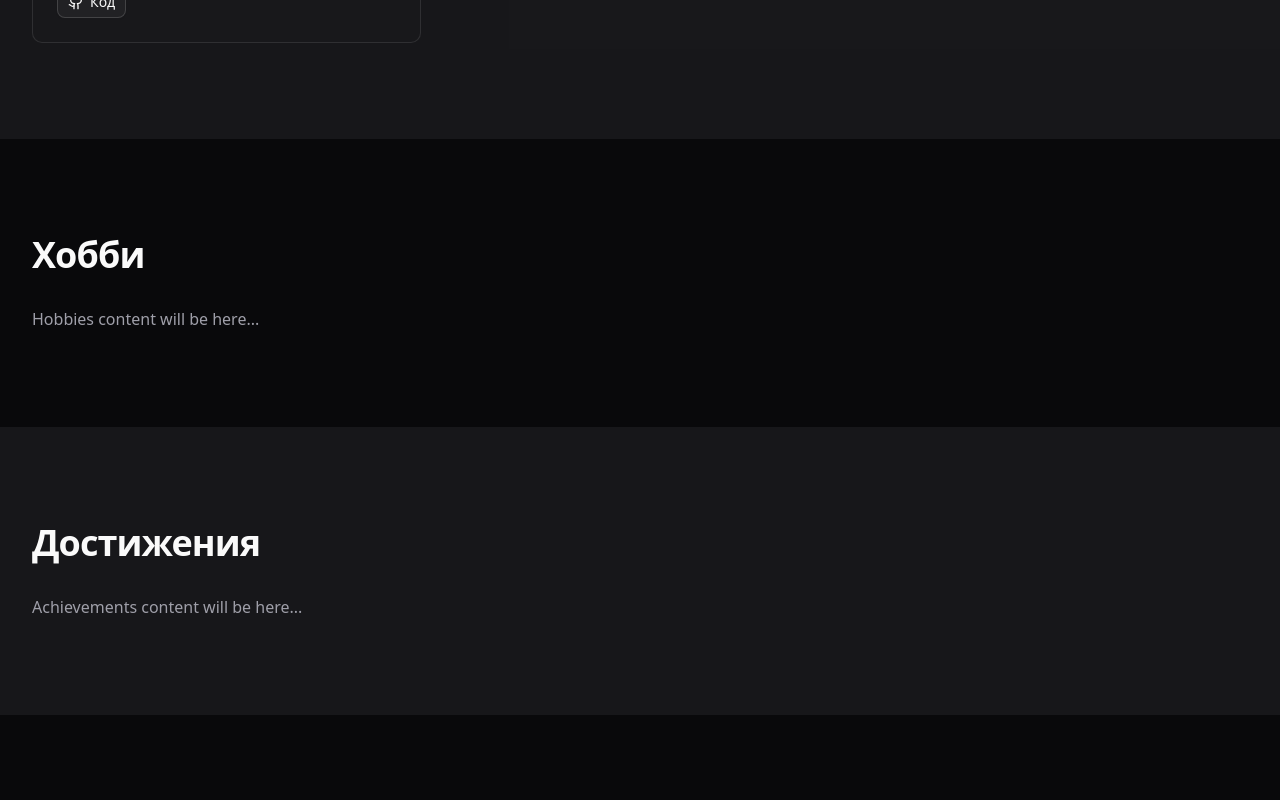
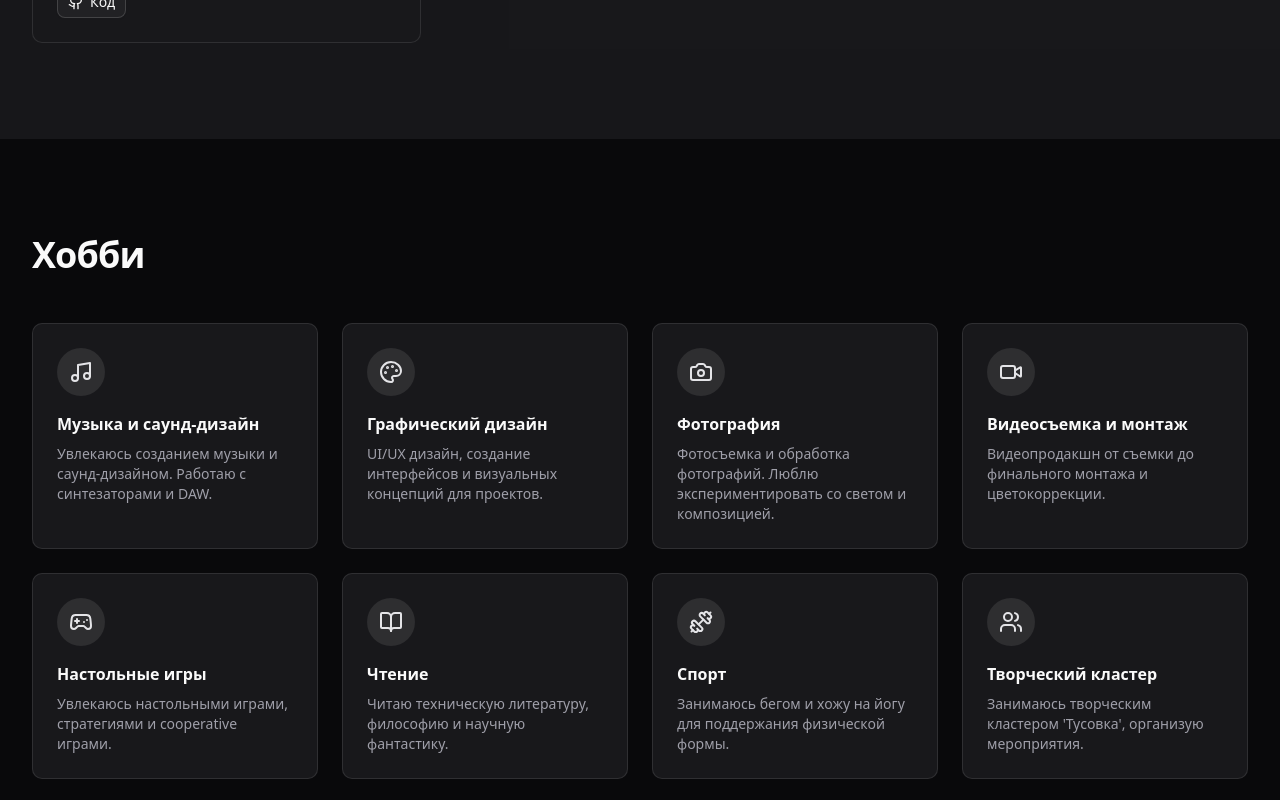
Before and after one commit to pruffit/portfolio-cv, a React (Vite) app: page / in a window 1280 px wide. Shown: the part 5540-6340 px from the top of the page. Built offline with nearby package versions, Linux system fonts and the light colour scheme.

Commit message:
feat: add hobbies section with 8 hobbies

```diff
--- a/src/app/App.tsx
+++ b/src/app/App.tsx
@@ -4,6 +4,7 @@ import { AboutSection } from '@/widgets/about-section'
 import { SkillsSection } from '@/widgets/skills-section'
 import { ExperienceSection } from '@/widgets/experience-section'
 import { ProjectsSection } from '@/widgets/projects-section'
+import { HobbiesSection } from '@/widgets/hobbies-section'
 import { useTranslation } from 'react-i18next'
 
 export function App() {
@@ -19,9 +20,7 @@ export function App() {
 
       <ProjectsSection />
 
-      <Section id="hobbies" title={t('nav.hobbies')}>
-        <p className="text-muted-foreground">Hobbies content will be here...</p>
-      </Section>
+      <HobbiesSection />
 
       <Section id="achievements" title={t('nav.achievements')} className="bg-muted/50">
         <p className="text-muted-foreground">Achievements content will be here...</p>
--- a/src/app/providers/i18n/en.json
+++ b/src/app/providers/i18n/en.json
@@ -180,6 +180,41 @@
       "description": "Form validation system with React Hook Form, Zod schemas and custom validators."
     }
   },
+  "hobbies": {
+    "title": "Hobbies",
+    "music": {
+      "title": "Music & Sound Design",
+      "description": "Passionate about music production and sound design. Working with synthesizers and DAWs."
+    },
+    "design": {
+      "title": "Graphic Design",
+      "description": "UI/UX design, creating interfaces and visual concepts for projects."
+    },
+    "photo": {
+      "title": "Photography",
+      "description": "Photography and photo editing. Love experimenting with light and composition."
+    },
+    "video": {
+      "title": "Videography & Editing",
+      "description": "Video production from filming to final editing and color grading."
+    },
+    "games": {
+      "title": "Board Games",
+      "description": "Passionate about board games, strategies and cooperative games."
+    },
+    "reading": {
+      "title": "Reading",
+      "description": "Reading technical literature, philosophy and science fiction."
+    },
+    "sport": {
+      "title": "Sports",
+      "description": "Running and yoga to maintain physical fitness."
+    },
+    "community": {
+      "title": "Creative Community",
+      "description": "Running creative cluster 'Tusovka', organizing events."
+    }
+  },
   "test": {
     "title": "Language toggle test",
     "description": "Try switching the language!"
--- a/src/app/providers/i18n/ru.json
+++ b/src/app/providers/i18n/ru.json
@@ -181,6 +181,41 @@
       "description": "Система валидации форм с React Hook Form, Zod схемами и кастомными валидаторами."
     }
   },
+  "hobbies": {
+    "title": "Хобби",
+    "music": {
+      "title": "Музыка и саунд-дизайн",
+      "description": "Увлекаюсь созданием музыки и саунд-дизайном. Работаю с синтезаторами и DAW."
+    },
+    "design": {
+      "title": "Графический дизайн",
+      "description": "UI/UX дизайн, создание интерфейсов и визуальных концепций для проектов."
+    },
+    "photo": {
+      "title": "Фотография",
+      "description": "Фотосъемка и обработка фотографий. Люблю экспериментировать со светом и композицией."
+    },
+    "video": {
+      "title": "Видеосъемка и монтаж",
+      "description": "Видеопродакшн от съемки до финального монтажа и цветокоррекции."
+    },
+    "games": {
+      "title": "Настольные игры",
+      "description": "Увлекаюсь настольными играми, стратегиями и cooperative играми."
+    },
+    "reading": {
+      "title": "Чтение",
+      "description": "Читаю техническую литературу, философию и научную фантастику."
+    },
+    "sport": {
+      "title": "Спорт",
+      "description": "Занимаюсь бегом и хожу на йогу для поддержания физической формы."
+    },
+    "community": {
+      "title": "Творческий кластер",
+      "description": "Занимаюсь творческим кластером 'Тусовка', организую мероприятия."
+    }
+  },
   "test": {
     "title": "Тест переключения языка",
     "description": "Попробуйте переключить язык!"
--- /dev/null
+++ b/src/entities/hobby/index.ts
@@ -0,0 +1,2 @@
+export { hobbiesData } from './model/hobbies-data'
+export type { Hobby } from './model'
--- /dev/null
+++ b/src/entities/hobby/model/hobbies-data.ts
@@ -0,0 +1,53 @@
+import { Hobby } from './types'
+import { Music, Palette, Camera, Video, Gamepad2, BookOpen, Dumbbell, Users } from 'lucide-react'
+
+export const hobbiesData: Hobby[] = [
+  {
+    id: 'music',
+    icon: Music,
+    title: 'hobbies.music.title',
+    description: 'hobbies.music.description',
+  },
+  {
+    id: 'design',
+    icon: Palette,
+    title: 'hobbies.design.title',
+    description: 'hobbies.design.description',
+  },
+  {
+    id: 'photo',
+    icon: Camera,
+    title: 'hobbies.photo.title',
+    description: 'hobbies.photo.description',
+  },
+  {
+    id: 'video',
+    icon: Video,
+    title: 'hobbies.video.title',
+    description: 'hobbies.video.description',
+  },
+  {
+    id: 'games',
+    icon: Gamepad2,
+    title: 'hobbies.games.title',
+    description: 'hobbies.games.description',
+  },
+  {
+    id: 'reading',
+    icon: BookOpen,
+    title: 'hobbies.reading.title',
+    description: 'hobbies.reading.description',
+  },
+  {
+    id: 'sport',
+    icon: Dumbbell,
+    title: 'hobbies.sport.title',
+    description: 'hobbies.sport.description',
+  },
+  {
+    id: 'community',
+    icon: Users,
+    title: 'hobbies.community.title',
+    description: 'hobbies.community.description',
+  },
+]
--- /dev/null
+++ b/src/entities/hobby/model/index.ts
@@ -0,0 +1 @@
+export type { Hobby } from './types'
--- /dev/null
+++ b/src/entities/hobby/model/types.ts
@@ -0,0 +1,8 @@
+import { LucideIcon } from 'lucide-react'
+
+export interface Hobby {
+  id: string
+  icon: LucideIcon
+  title: string
+  description: string
+}
--- /dev/null
+++ b/src/entities/hobby/ui/HobbyCard.tsx
@@ -0,0 +1,29 @@
+import { Hobby } from '../model'
+import { useTranslation } from 'react-i18next'
+import { motion } from 'motion/react'
+
+interface HobbyCardProps {
+  hobby: Hobby
+  index: number
+}
+
+export function HobbyCard({ hobby, index }: HobbyCardProps) {
+  const { t } = useTranslation()
+  const Icon = hobby.icon
+
+  return (
+    <motion.div
+      initial={{ opacity: 0, scale: 0.9 }}
+      whileInView={{ opacity: 1, scale: 1 }}
+      viewport={{ once: true }}
+      transition={{ duration: 0.3, delay: index * 0.05 }}
+      className="group relative overflow-hidden rounded-lg border bg-card p-6 transition-all hover:shadow-md"
+    >
+      <div className="mb-4 flex size-12 items-center justify-center rounded-full bg-primary/10 text-primary transition-all group-hover:scale-110">
+        <Icon className="size-6" />
+      </div>
+      <h3 className="mb-2 font-semibold">{t(hobby.title)}</h3>
+      <p className="text-sm text-muted-foreground">{t(hobby.description)}</p>
+    </motion.div>
+  )
+}
--- /dev/null
+++ b/src/entities/hobby/ui/index.ts
@@ -0,0 +1 @@
+export { HobbyCard } from './HobbyCard'
--- /dev/null
+++ b/src/widgets/hobbies-section/HobbiesSection.tsx
@@ -0,0 +1,32 @@
+import { useTranslation } from 'react-i18next'
+import { Container } from '@/shared/ui/container'
+import { hobbiesData } from '@/entities/hobby'
+import { HobbyCard } from '@/entities/hobby/ui'
+import { motion } from 'motion/react'
+
+export function HobbiesSection() {
+  const { t } = useTranslation()
+
+  return (
+    <section id="hobbies" className="py-16 md:py-24">
+      <Container>
+        <motion.div
+          initial={{ opacity: 0, y: 20 }}
+          whileInView={{ opacity: 1, y: 0 }}
+          viewport={{ once: true }}
+          transition={{ duration: 0.5 }}
+        >
+          <h2 className="mb-12 text-3xl font-bold tracking-tight md:text-4xl">
+            {t('hobbies.title')}
+          </h2>
+
+          <div className="grid gap-6 sm:grid-cols-2 lg:grid-cols-3 xl:grid-cols-4">
+            {hobbiesData.map((hobby, index) => (
+              <HobbyCard key={hobby.id} hobby={hobby} index={index} />
+            ))}
+          </div>
+        </motion.div>
+      </Container>
+    </section>
+  )
+}
--- /dev/null
+++ b/src/widgets/hobbies-section/index.ts
@@ -0,0 +1 @@
+export { HobbiesSection } from './HobbiesSection'
```
